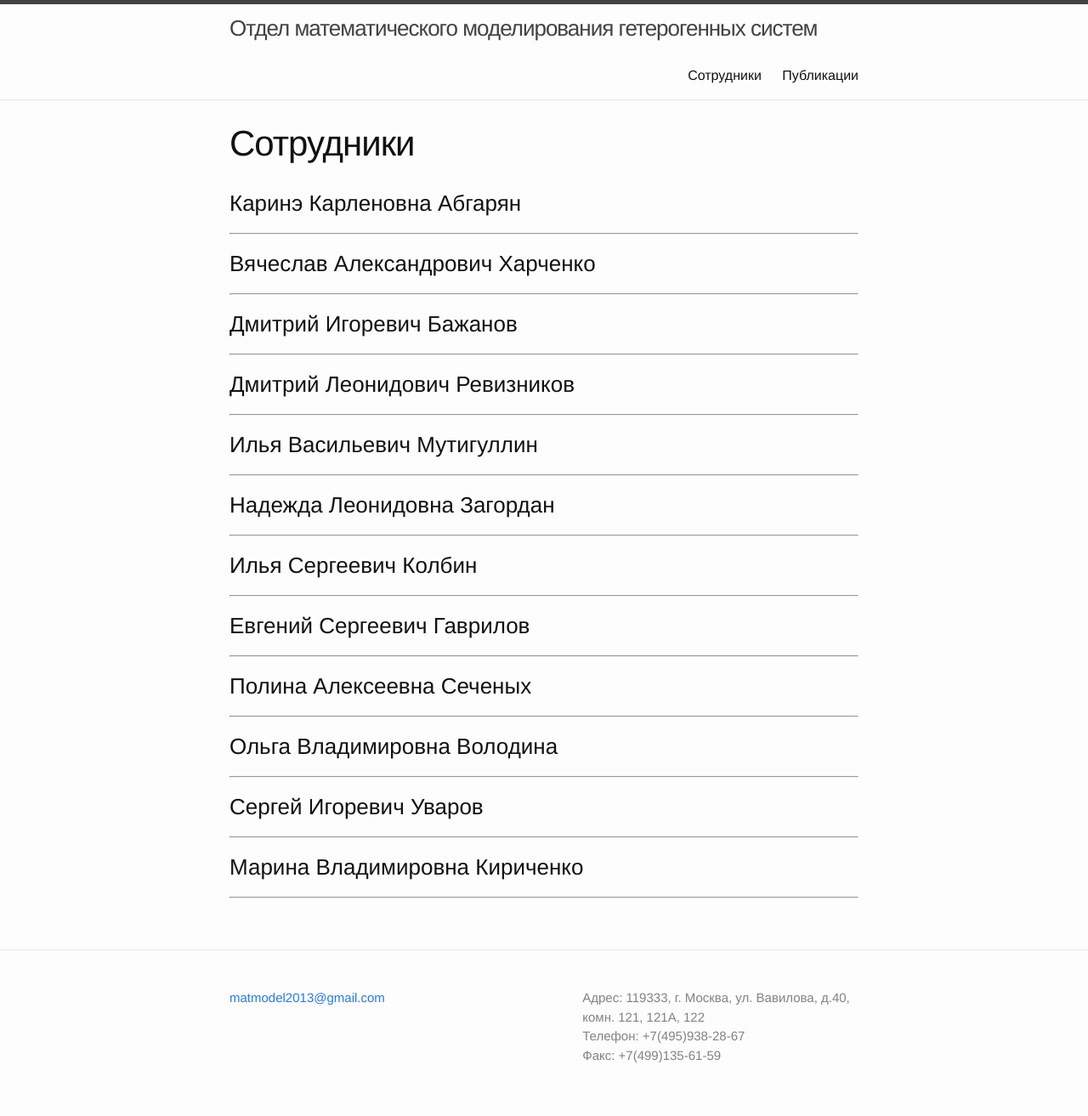
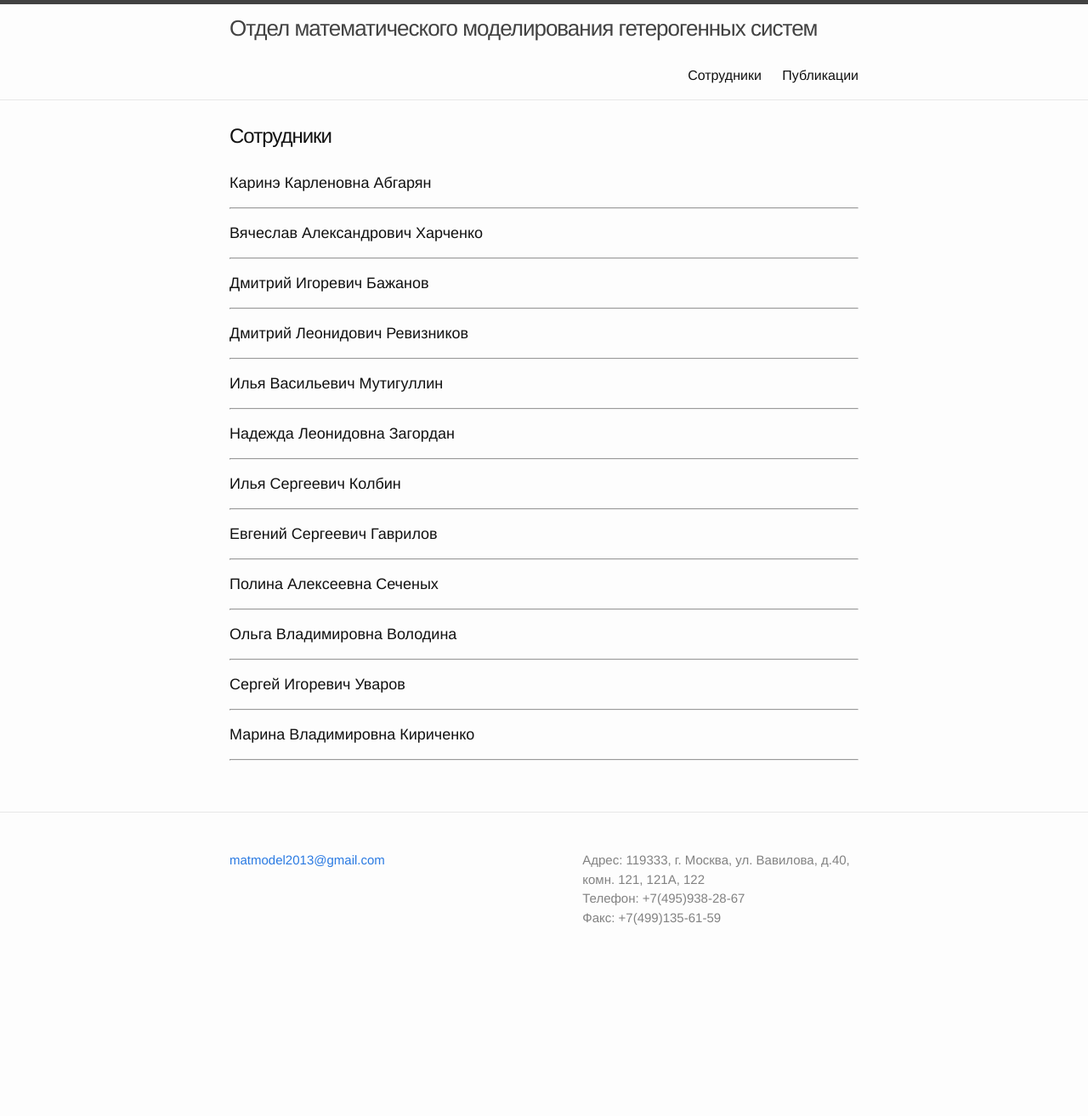
Before and after one commit to iskolbin/ccasen, a Jekyll site: the page built from employees.md, in a window 1280 px wide. Shown: the whole page at 85% size. Built offline with Jekyll 4.4.1, drawn with Linux system fonts in a browser that asks for light colours; after the commit the page ends 1151 px from its top, so only the background shows below that.

Commit message:
smaller fonts

```diff
--- a/_sass/_layout.scss
+++ b/_sass/_layout.scss
@@ -198,12 +198,12 @@
 }
 
 .post-title {
-    font-size: 42px;
+    font-size: 24px;
     letter-spacing: -1px;
     line-height: 1;
 
     @include media-query($on-laptop) {
-        font-size: 36px;
+        font-size: 20px;
     }
 }
 
@@ -211,26 +211,26 @@
     margin-bottom: $spacing-unit;
 
     h2 {
-        font-size: 32px;
-
-        @include media-query($on-laptop) {
-            font-size: 28px;
-        }
-    }
-
-    h3 {
-        font-size: 26px;
-
-        @include media-query($on-laptop) {
-            font-size: 22px;
-        }
-    }
-
-    h4 {
         font-size: 20px;
 
         @include media-query($on-laptop) {
             font-size: 18px;
         }
     }
+
+    h3 {
+        font-size: 18px;
+
+        @include media-query($on-laptop) {
+            font-size: 16px;
+        }
+    }
+
+    h4 {
+        font-size: 16px;
+
+        @include media-query($on-laptop) {
+            font-size: 14px;
+        }
+    }
 }
```
